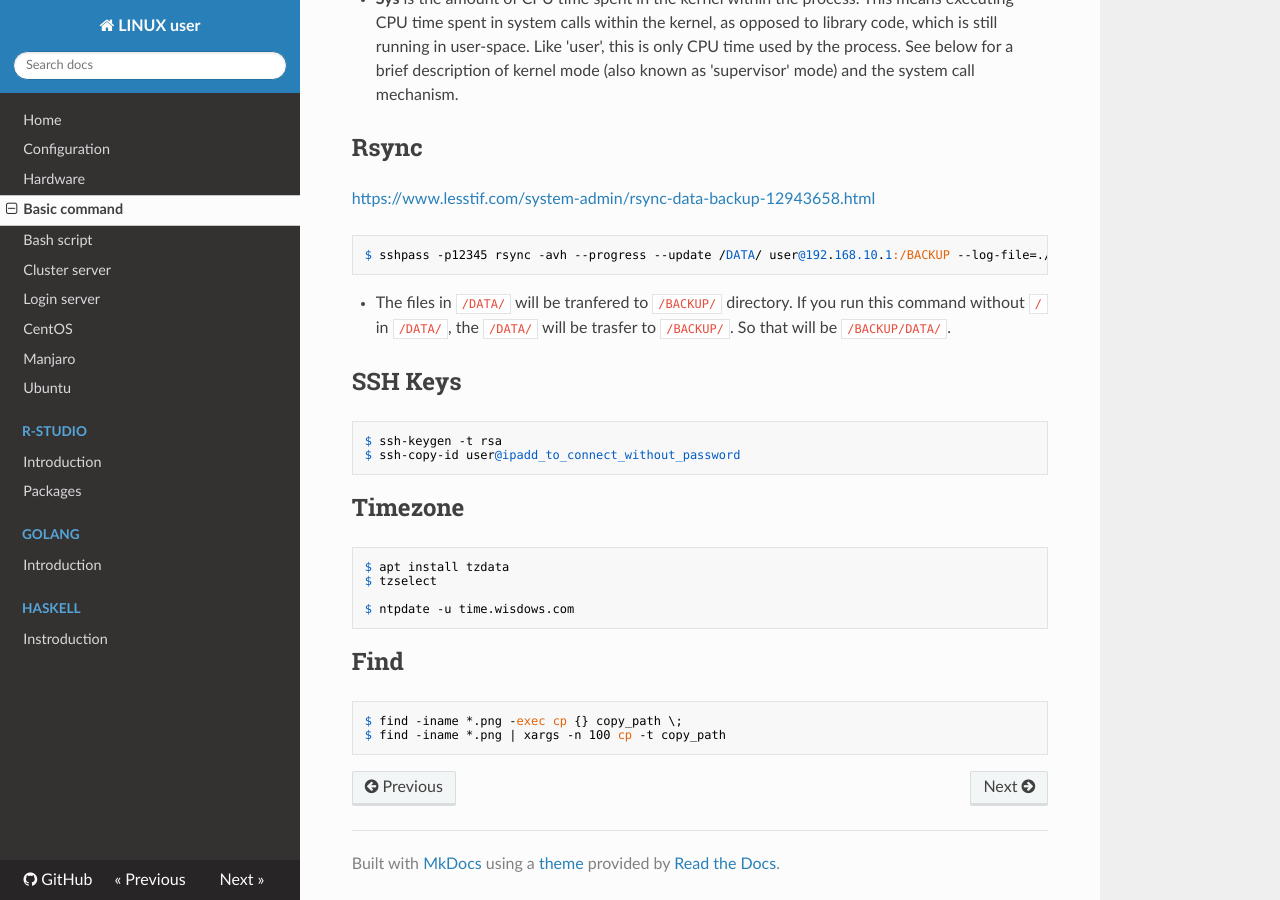
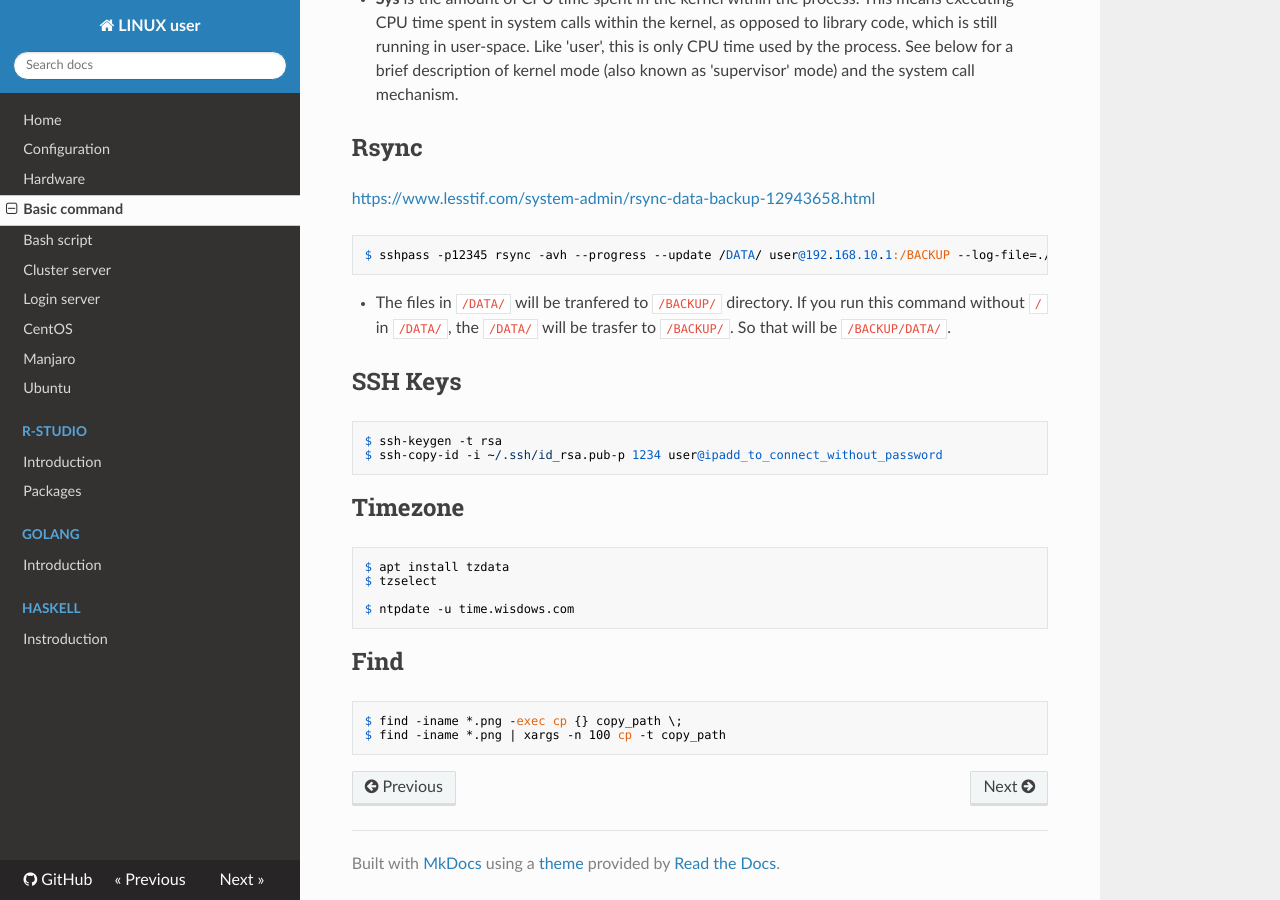
Before and after one commit to WonyoungCho/LINUX, an MkDocs documentation site: the page built from docs/basic_comm.md, in a window 1280 px wide and 900 px high, scrolled down 5869 px. Built offline with MkDocs 1.6.1, drawn with Linux system fonts in a browser that asks for light colours; nearby versions of some CDN libraries; old or Windows-style settings are respelled for this version of MkDocs.

Commit message:
Update basic_comm.md

````diff
--- a/docs/basic_comm.md
+++ b/docs/basic_comm.md
@@ -277,7 +277,7 @@ $ sshpass -p12345 rsync -avh --progress --update /DATA/ user@192.168.10.1:/BACKU
 ## SSH Keys
 ```
 $ ssh-keygen -t rsa
-$ ssh-copy-id user@ipadd_to_connect_without_password
+$ ssh-copy-id -i ~/.ssh/id_rsa.pub-p 1234 user@ipadd_to_connect_without_password
 ```
 
 ## Timezone
````
